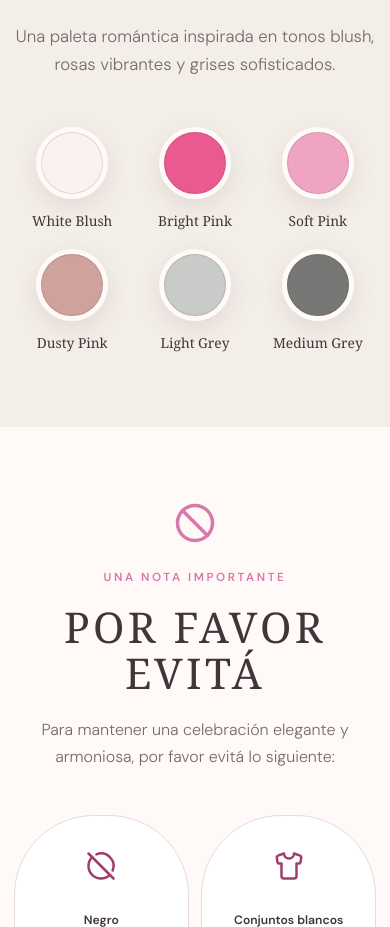
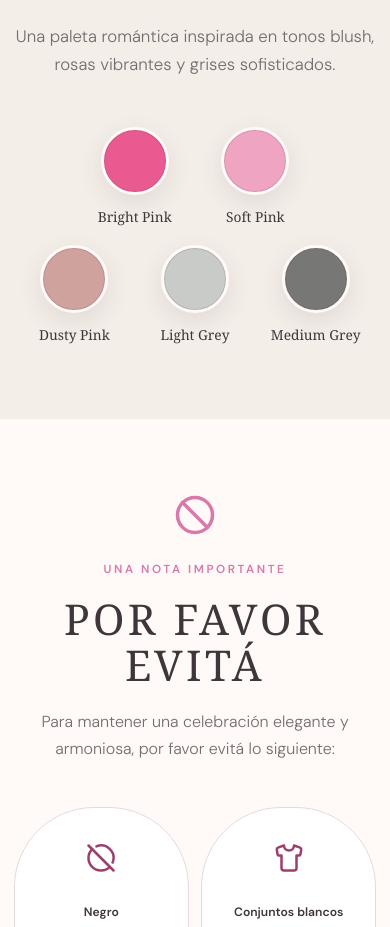
Before and after one commit to dilanhu22/wedding_page, a React (Vite) app: page /dress-code in a window 390 px wide. Shown: the part 2020-2947 px from the top of the page. Built offline with nearby package versions, Linux system fonts and the light colour scheme; a web font is replaced by a local one.

Commit message:
take out white color

```diff
--- a/src/pages/DressCode.jsx
+++ b/src/pages/DressCode.jsx
@@ -13,7 +13,6 @@ import { media } from "../data";
 import useLang from "../i18n/useLang";
 
 const palette = [
-  { name: "White Blush", color: "#FAF2F1" },
   { name: "Bright Pink", color: "#E95A91" },
   { name: "Soft Pink", color: "#EFA5C2" },
   { name: "Dusty Pink", color: "#CFA29E" },
--- a/src/styles.css
+++ b/src/styles.css
@@ -1308,7 +1308,7 @@ video:focus-visible {
 
 .color-palette {
   display: grid;
-  grid-template-columns: repeat(6, minmax(100px, 1fr));
+  grid-template-columns: repeat(5, minmax(100px, 1fr));
   gap: 1rem;
   margin: 3rem auto 0;
 }
@@ -1522,8 +1522,20 @@ video:focus-visible {
   .hero-photo { background-position: 47% center; }
   .attire-card { border-radius: 80px 80px 20px 20px; }
   .attire-image { aspect-ratio: 4 / 3; }
-  .color-palette { gap: 1.2rem .4rem; }
-  .swatch-circle { min-width: 68px; width: 68px; border-width: 3px; }
+  .color-palette {
+    grid-template-columns: repeat(6, minmax(0, 1fr));
+    gap: 1.2rem 0;
+  }
+  .color-palette .color-swatch:nth-child(1) { grid-column: 2 / span 2; }
+  .color-palette .color-swatch:nth-child(2) { grid-column: 4 / span 2; }
+  .color-palette .color-swatch:nth-child(3) { grid-column: 1 / span 2; }
+  .color-palette .color-swatch:nth-child(4) { grid-column: 3 / span 2; }
+  .color-palette .color-swatch:nth-child(5) { grid-column: 5 / span 2; }
+  .color-palette .swatch-circle {
+    min-width: 68px;
+    width: 68px;
+    border-width: 3px;
+  }
   .color-palette strong { font-size: .86rem; line-height: 1.2; }
   .avoid-grid { grid-template-columns: repeat(2, minmax(0, 1fr)); }
   .hotel-gallery-main { min-height: 0; border-radius: 100px 20px 20px 20px; }
```
